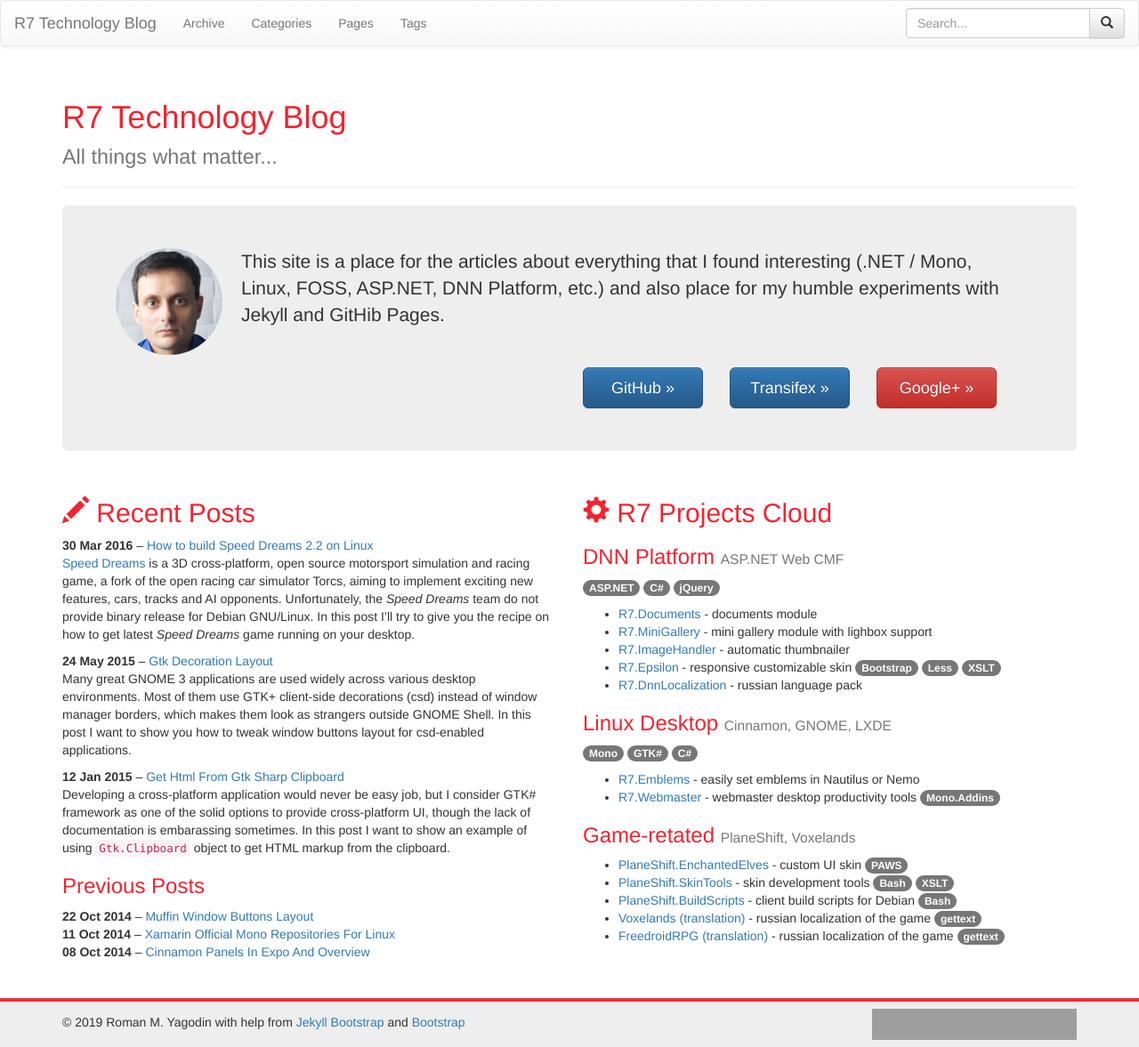
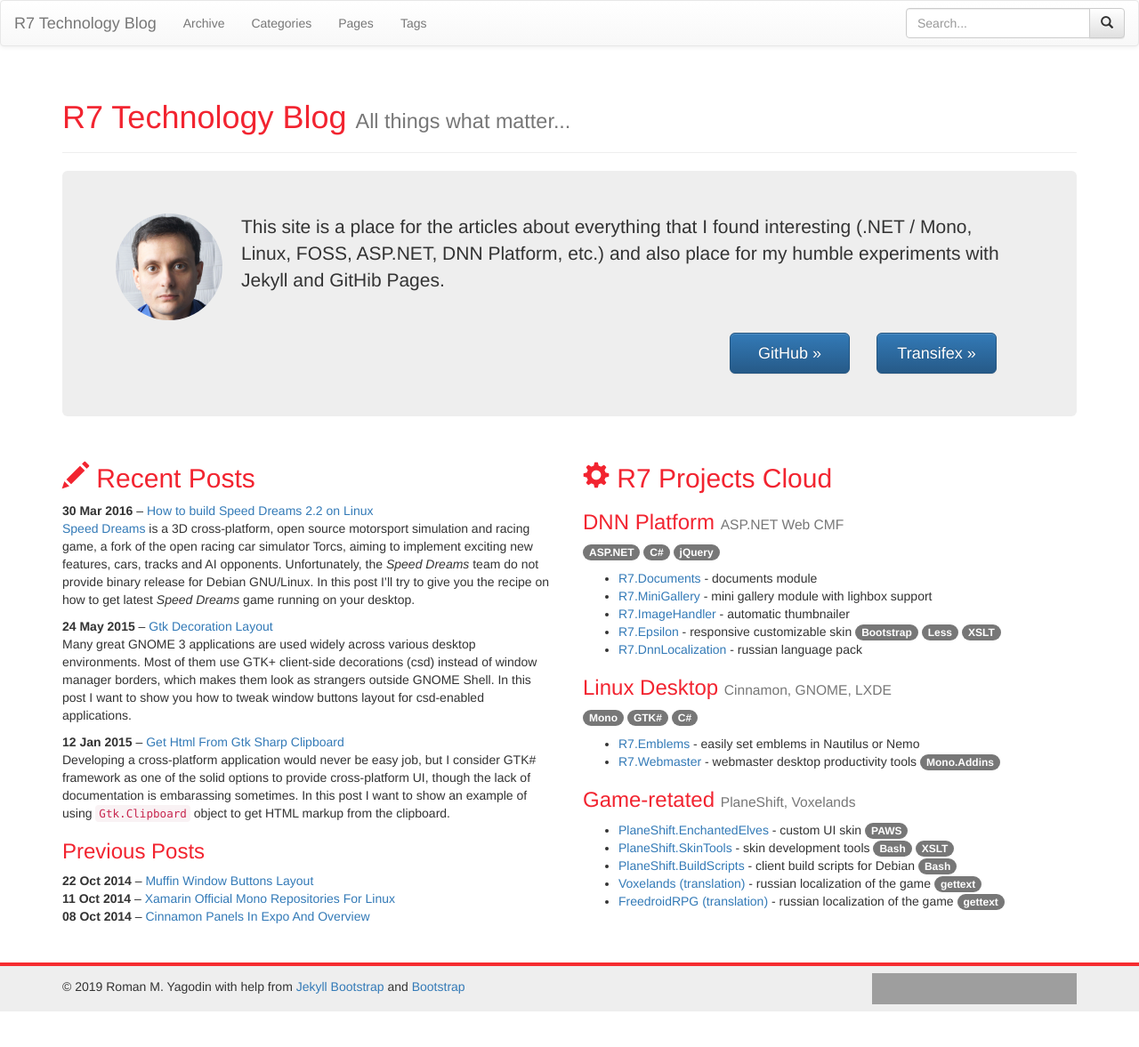
Before and after one commit to roman-yagodin/roman-yagodin.github.io, a Jekyll site: the page built from index.html, in a window 1280 px wide. Shown: the whole page at 89% size. Built offline with Jekyll 4.4.1, drawn with Linux system fonts in a browser that asks for light colours; nearby versions of some CDN libraries; comment, search, counter and statistics services are not loaded; after the commit the page ends 1137 px from its top, so only the background shows below that; grey boxes are pictures that could not be loaded.

Commit message:
Remove Google+

```diff
--- a/_config.yml
+++ b/_config.yml
@@ -119,7 +119,7 @@
   # Set 'provider' to false to turn sharing off globally.
   #
   sharing :
-    provider : plusone
+    provider : false
 
   # Settings for all other include helpers can be defined by creating
   # a hash with key named for the given helper. ex:
--- a/_includes/jumbotron.html
+++ b/_includes/jumbotron.html
@@ -4,15 +4,12 @@
 	</p>
 	<div class="clearfix"></div>
 	<div class="container" style="margin-top:1em">
-		<div class="col-md-6"></div>
+		<div class="col-md-8"></div>
 		<div class="col-md-2">
 			<a class="btn btn-lg btn-block btn-primary" href="https://github.com/roman-yagodin" target="_blank">GitHub &raquo;</a>
 		</div>
 		<div class="col-md-2">
 			<a class="btn btn-lg btn-block btn-primary" href="https://www.transifex.com/accounts/profile/roman.yagodin" target="_blank">Transifex &raquo;</a>
 		</div>
-		<div class="col-md-2">
-			<a class="btn btn-lg btn-block btn-danger" href="https://plus.google.com/u/0/106562370972095746829/posts" target="_blank">Google+ &raquo;</a>
-		</div>
 	</div>
 </div>
--- a/_includes/themes/bootstrap-3/default.html
+++ b/_includes/themes/bootstrap-3/default.html
@@ -110,9 +110,8 @@
     <!-- Placed at the end of the document so the pages load faster -->
     <script src="https://ajax.googleapis.com/ajax/libs/jquery/1.10.2/jquery.min.js"></script>
     <script src="{{ ASSET_PATH }}/bootstrap/js/bootstrap.min.js"></script>
-	<script src="https://apis.google.com/js/platform.js" async defer></script>
 
-	<!-- Startup script -->
+  <!-- Startup script -->
 	<script>
 	function searchSubmit ()
 	{
--- a/_includes/themes/bootstrap-3/page.html
+++ b/_includes/themes/bootstrap-3/page.html
@@ -1,5 +1,5 @@
 <div class="page-header">
-  <h1>{{ page.title }} <div class="g-plusone"></div>{% if page.tagline %}<small>{{ page.tagline }}</small>{% endif %}</h1>
+  <h1>{{ page.title }} {% if page.tagline %}<small>{{ page.tagline }}</small>{% endif %}</h1>
 </div>
 
 <div class="row">
--- a/_includes/themes/bootstrap-3/post.html
+++ b/_includes/themes/bootstrap-3/post.html
@@ -1,5 +1,5 @@
 <div class="page-header">
-  <h1>{{ page.title }} <div class="g-plusone"></div>{% if page.tagline %}<small>{{page.tagline}}</small>{% endif %}</h1>
+  <h1>{{ page.title }} {% if page.tagline %}<small>{{page.tagline}}</small>{% endif %}</h1>
 </div>
 
 <div class="row post-full">
```
